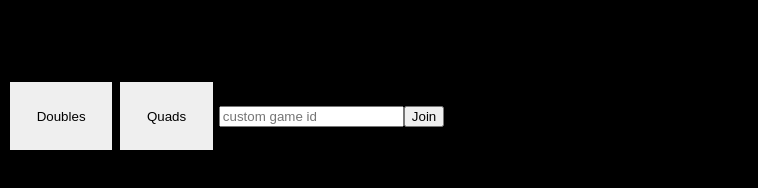
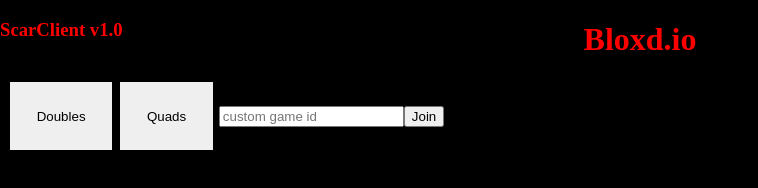
Before and after one commit to jlchrome/ScarClient, a plain HTML site: page index.html in a window 1280 px wide. Shown: the whole page, without its empty margins (0-758 px from the left). Drawn offline with Linux system fonts and the light colour scheme.

Commit message:
Update style.css

```diff
--- a/style.css
+++ b/style.css
@@ -1,5 +1,7 @@
 body {
   background-color:black;
+  color: red;
+  font-family: serif;
 }
 h1 {
   text-align:center;
```
